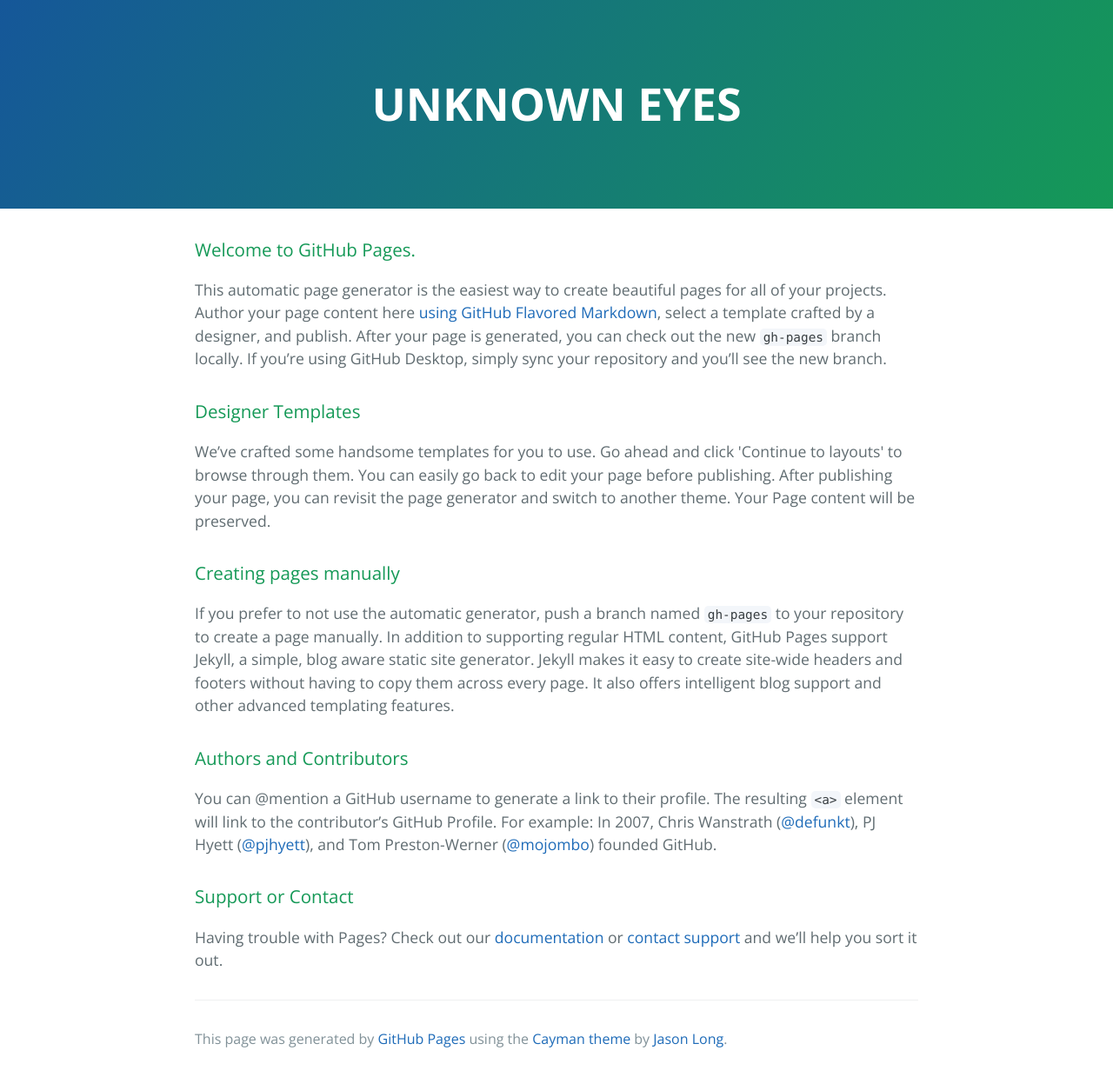
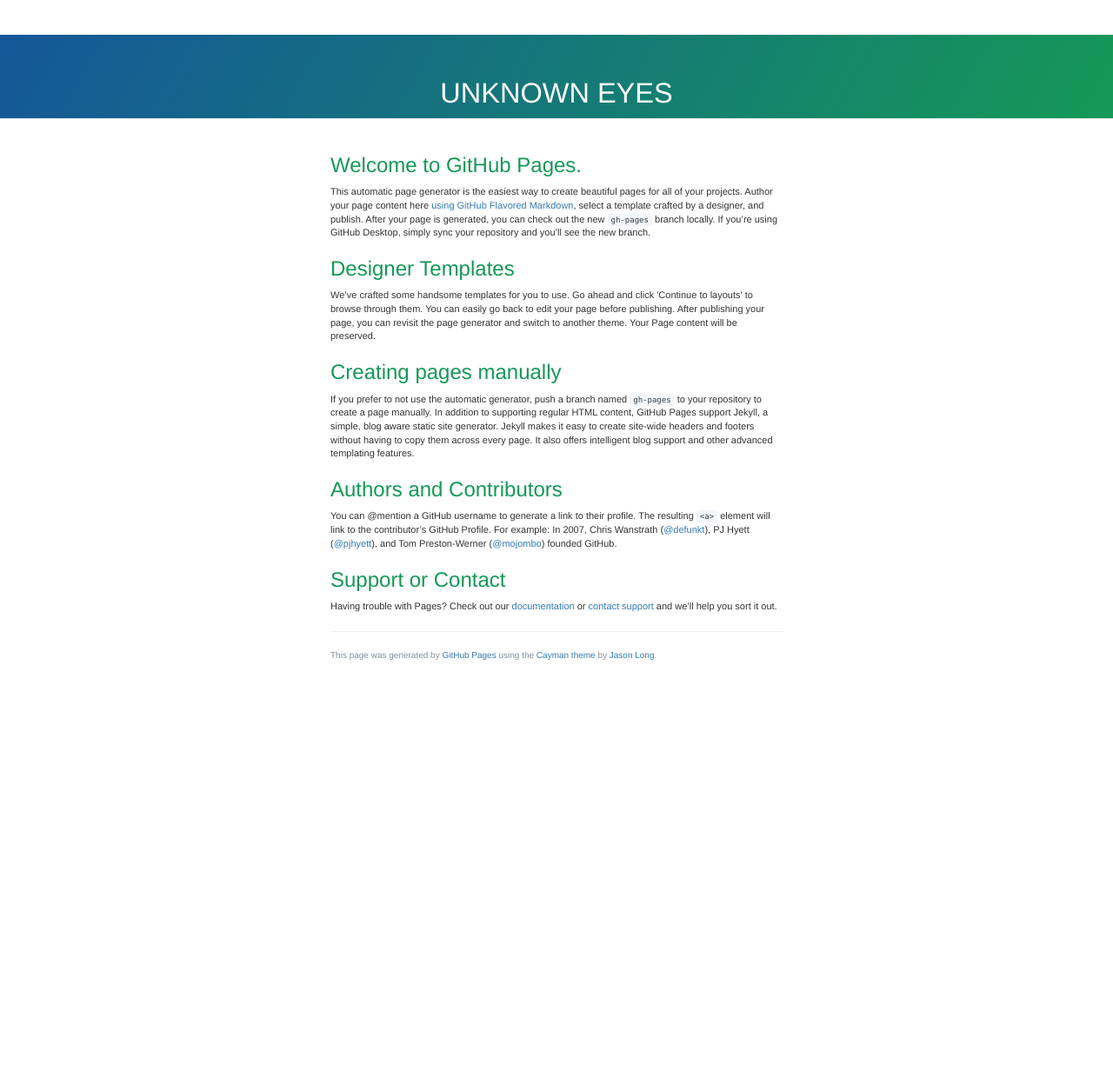
Before and after one commit to PhilAnkCH/PhilAnkCH.github.io, a Jekyll site: the page index.html, which Jekyll copies as it is, in a window 1280 px wide. Shown: the whole page at 87% size. Built offline with Jekyll 4.4.1, drawn with Linux system fonts in a browser that asks for light colours; after the commit the page ends 900 px from its top, so only the background shows below that.

Commit message:
Update index.html

```diff
--- a/index.html
+++ b/index.html
@@ -8,6 +8,7 @@
     <link href='https://fonts.googleapis.com/css?family=Open+Sans:400,700' rel='stylesheet' type='text/css'>
     <link rel="stylesheet" type="text/css" href="stylesheets/stylesheet.css" media="screen">
     <link rel="stylesheet" type="text/css" href="stylesheets/github-light.css" media="screen">
+    <link rel="stylesheet" href="https://maxcdn.bootstrapcdn.com/bootstrap/3.3.7/css/bootstrap.min.css" integrity="sha384-BVYiiSIFeK1dGmJRAkycuHAHRg32OmUcww7on3RYdg4Va+PmSTsz/K68vbdEjh4u" crossorigin="anonymous">
   </head>
   <body>
     <section class="page-header">
```
